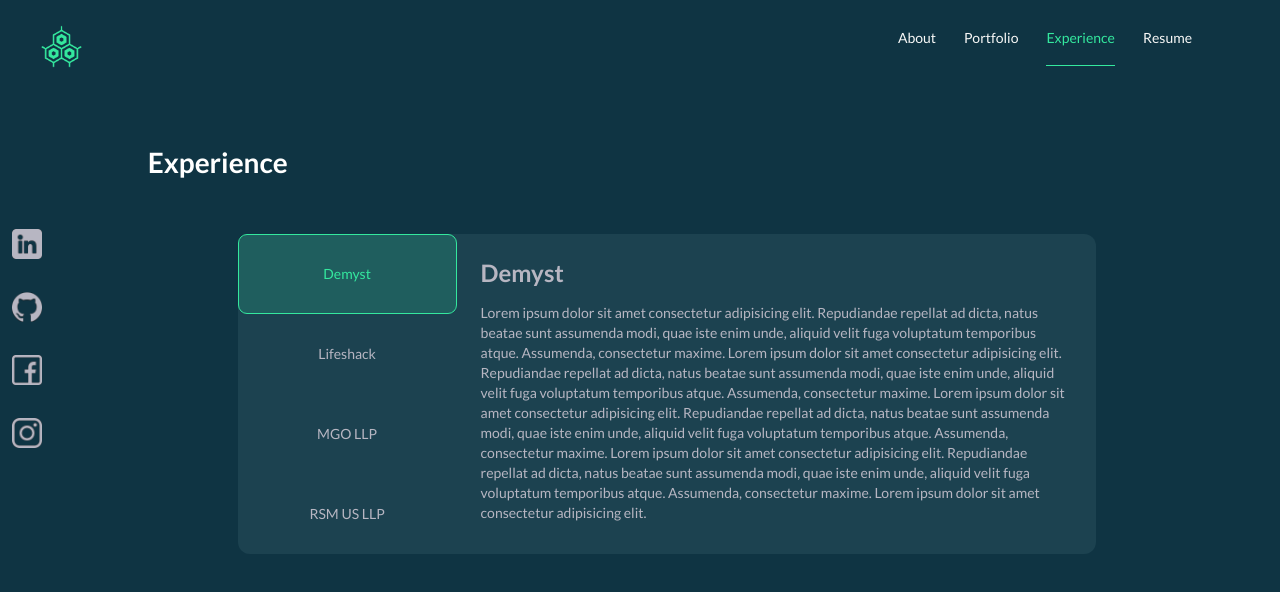
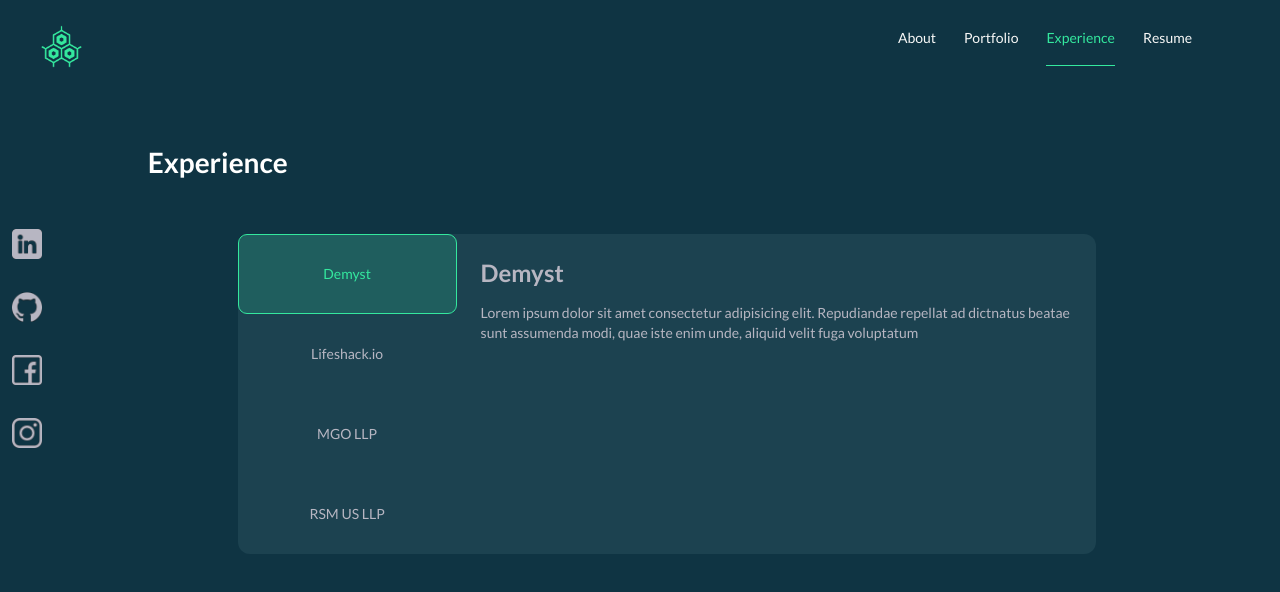
Before and after one commit to nickgusd/my-portfolio, a Next.js app: page /experience in a window 1280 px wide. Shown: the top 592 px of the page. Built offline with nearby package versions, Linux system fonts and the light colour scheme.

Commit message:
pre-rendered portfolio and experience pages, cleaning up files

```diff
--- a/components/jobs_list.tsx
+++ b/components/jobs_list.tsx
@@ -1,38 +1,26 @@
 import { useState } from 'react';
+import { Item } from 'semantic-ui-react';
 
 import styles from './jobs_list.module.css';
 
-export const JobsList = () => {
-  const positions = ['Demyst', 'Lifeshack', 'MGO LLP', 'RSM US LLP'];
-  const [current, setCurrent] = useState(positions[0]);
+export const JobsList = ({ data }) => {
+  const [current, setCurrent] = useState(data[0]);
   const handleClick = (job) => setCurrent(job);
 
   return (
     <div className={styles.container}>
       <div className={styles.firstItem}>
-        {positions.map((position) => (
+        {data.map((job) => (
           <div
-            className={current === position ? styles.currentTab : styles.tab}
-            onClick={() => handleClick(position)}>
-            {position}
+            className={current.company === job.company ? styles.currentTab : styles.tab}
+            onClick={() => handleClick(job)}>
+            {job.company}
           </div>
         ))}
       </div>
       <div className={styles.secondItem}>
-        <h2>{current}</h2>
-        <div>
-          Lorem ipsum dolor sit amet consectetur adipisicing elit. Repudiandae repellat ad dicta,
-          natus beatae sunt assumenda modi, quae iste enim unde, aliquid velit fuga voluptatum
-          temporibus atque. Assumenda, consectetur maxime. Lorem ipsum dolor sit amet consectetur
-          adipisicing elit. Repudiandae repellat ad dicta, natus beatae sunt assumenda modi, quae
-          iste enim unde, aliquid velit fuga voluptatum temporibus atque. Assumenda, consectetur
-          maxime. Lorem ipsum dolor sit amet consectetur adipisicing elit. Repudiandae repellat ad
-          dicta, natus beatae sunt assumenda modi, quae iste enim unde, aliquid velit fuga
-          voluptatum temporibus atque. Assumenda, consectetur maxime. Lorem ipsum dolor sit amet
-          consectetur adipisicing elit. Repudiandae repellat ad dicta, natus beatae sunt assumenda
-          modi, quae iste enim unde, aliquid velit fuga voluptatum temporibus atque. Assumenda,
-          consectetur maxime. Lorem ipsum dolor sit amet consectetur adipisicing elit.
-        </div>
+        <h2>{current.company}</h2>
+        <div>{current.description}</div>
       </div>
     </div>
   );
--- a/components/layout.tsx
+++ b/components/layout.tsx
@@ -1,5 +1,4 @@
 import Head from 'next/head';
-import Image from 'next/image';
 import { ReactNode } from 'react';
 
 import styles from './layout.module.css';
--- /dev/null
+++ b/content/experience.js
@@ -0,0 +1,22 @@
+export const experience = [
+    {
+        position: "Front End Developer",
+        company: "Demyst",
+        description: ' Lorem ipsum dolor sit amet consectetur adipisicing elit. Repudiandae repellat ad dictnatus beatae sunt assumenda modi, quae iste enim unde, aliquid velit fuga voluptatum'
+    },
+    {
+        position: "Full Stack Engineer",
+        company: "Lifeshack.io",
+        description: 'Lorem ipsum dolor sit amet consectetur adipisicing elit. Repudiandae repellat ad dictnatus beatae sunt assumenda modi, quae iste enim unde, aliquid velit fuga voluptatum'
+    },
+    {
+        position: "Senior Associate",
+        company: "MGO LLP",
+        description: 'Lorem ipsum dolor sit amet consectetur adipisicing elit. Repudiandae repellat ad dictnatus beatae sunt assumenda modi, quae iste enim unde, aliquid velit fuga voluptatum'
+    },
+    {
+        position: "Consulting Associate",
+        company: "RSM US LLP",
+        description: 'Lorem ipsum dolor sit amet consectetur adipisicing elit. Repudiandae repellat ad dictnatus beatae sunt assumenda modi, quae iste enim unde, aliquid velit fuga voluptatum'
+    },
+]
--- /dev/null
+++ b/helpers/helpers.js
@@ -0,0 +1,3 @@
+export const getData = (data) => {
+  return data
+}
--- a/pages/experience.tsx
+++ b/pages/experience.tsx
@@ -1,10 +1,24 @@
+import { GetStaticProps } from 'next';
+
 import Layout from '../components/layout';
 import { JobsList } from '../components/jobs_list';
 import { Sidebar } from '../components/sidebar';
 
+import { getData } from '../helpers/helpers';
+import { experience } from '../content/experience';
+
 import styles from '../components/jobs_list.module.css';
 
-export default function Experience() {
+export const getStaticProps: GetStaticProps = async (context) => {
+  const data = getData(experience);
+  return {
+    props: {
+      data
+    }
+  };
+};
+
+export default function Experience({ data }) {
   return (
     <Layout>
       <div className={styles.wrapper}>
@@ -13,7 +27,7 @@
           <div className={styles.header}>
             <h1>Experience</h1>
           </div>
-          <JobsList />
+          <JobsList data={data} />
         </div>
       </div>
     </Layout>
```
Also changed, not shown: components/about.tsx (+14 -9 lines), components/button.tsx (+9 -9 lines), components/grid.tsx (+13 -23 lines), pages/portfolio.tsx (+15 -3 lines).
